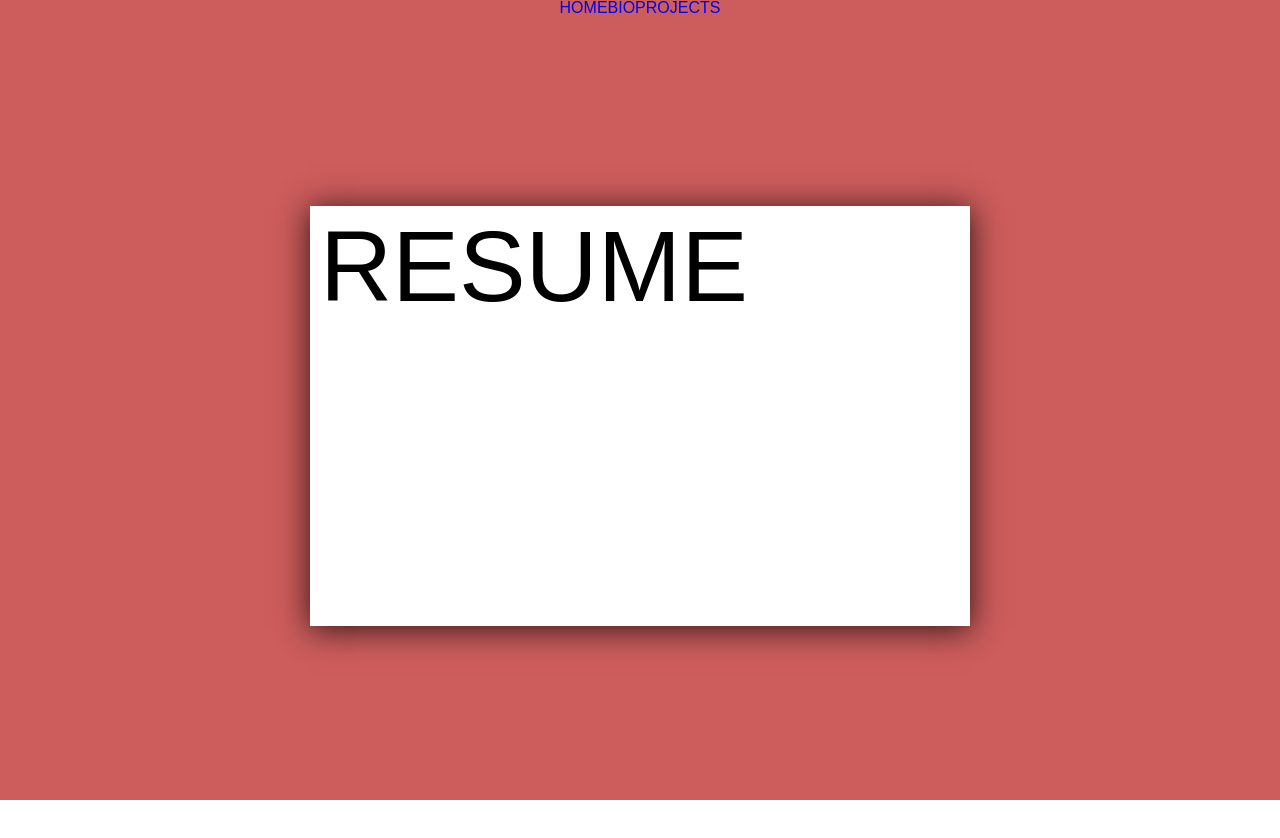
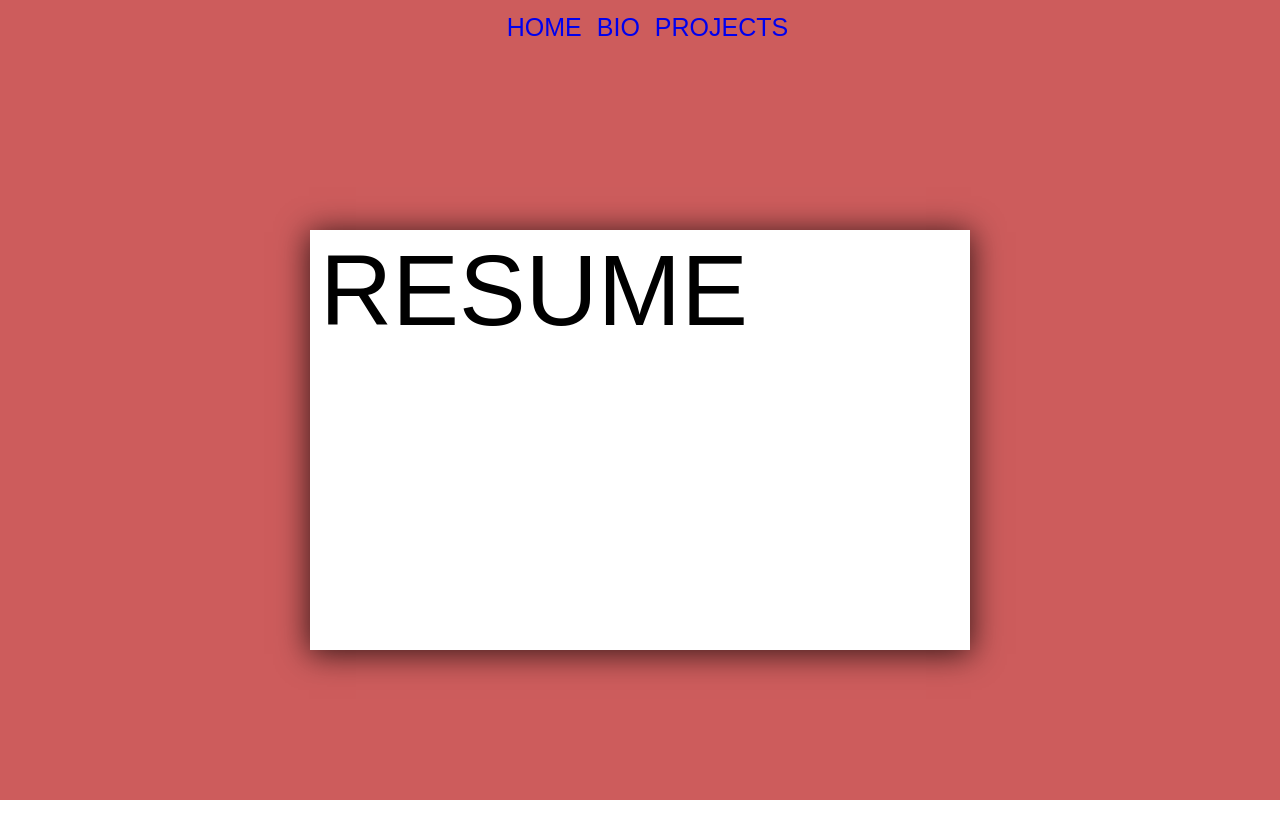
Before and after one commit to Josifraburn/about-me-react-new, a React (Create React App) app: page /resume in a window 1280 px wide. Before the commit the page ends 816 px from the top, so only its background shows below. Built offline with nearby package versions, Linux system fonts and the light colour scheme.

Commit message:
I added the nav bar in resume

```diff
--- a/src/Containers/ResumeContainer.css
+++ b/src/Containers/ResumeContainer.css
@@ -9,7 +9,9 @@
 }
 
 .resume-link {
-    font-size:
+    font-size: 25px;
+    margin-left: 15px;
+    margin-top: 15px;
 }
 
 .resume-title {
--- a/src/Containers/ResumeContainer.js
+++ b/src/Containers/ResumeContainer.js
@@ -1,6 +1,7 @@
 import React, { Component } from 'react'
 import { Link } from 'react-router-dom'
 import './ResumeContainer.css'
+import '../styles/ResumeNav.css'
 
 class ResumeContainer extends Component {
     render() {
--- /dev/null
+++ b/src/styles/ResumeNav.css
@@ -0,0 +1,29 @@
+.resume-link {
+    position: relative;
+    text-decoration: none;
+}
+
+.resume-link:hover {
+    color: inherit;
+}
+
+.resume-link:before {
+    content: "";
+    position: absolute;
+    width: 100%;
+    height: 2px;
+    bottom: 0;
+    left: 0;
+    background-color: black;
+    visibility: hidden;
+    -webkit-transform: scaleX(0);
+    transform: scaleX(0);
+    -webkit-transition: all 0.5s ease-in-out 0s;
+    transition: all 0.5s ease-in-out 0s;
+}
+
+.resume-link:hover:before {
+    visibility: visible;
+    -webkit-transform: scaleX(1);
+    transform: scaleX(1);
+}
```
